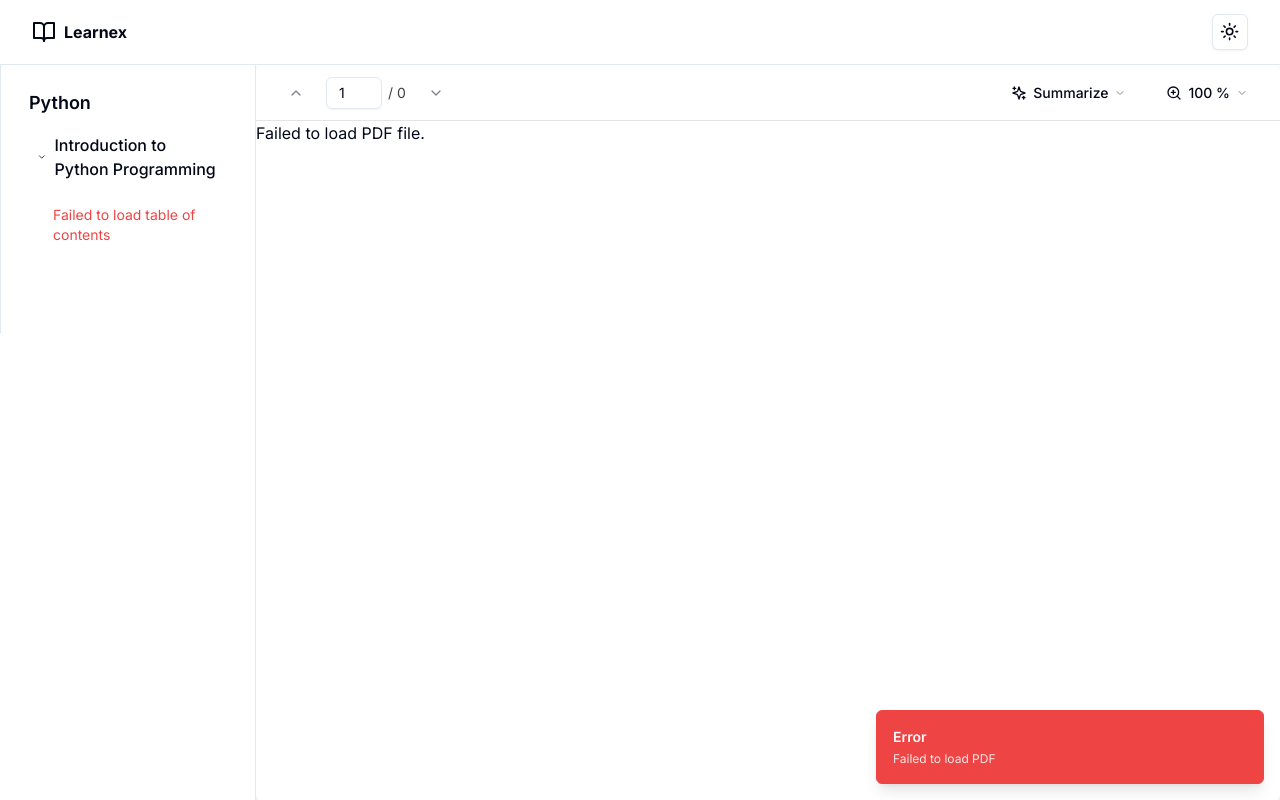
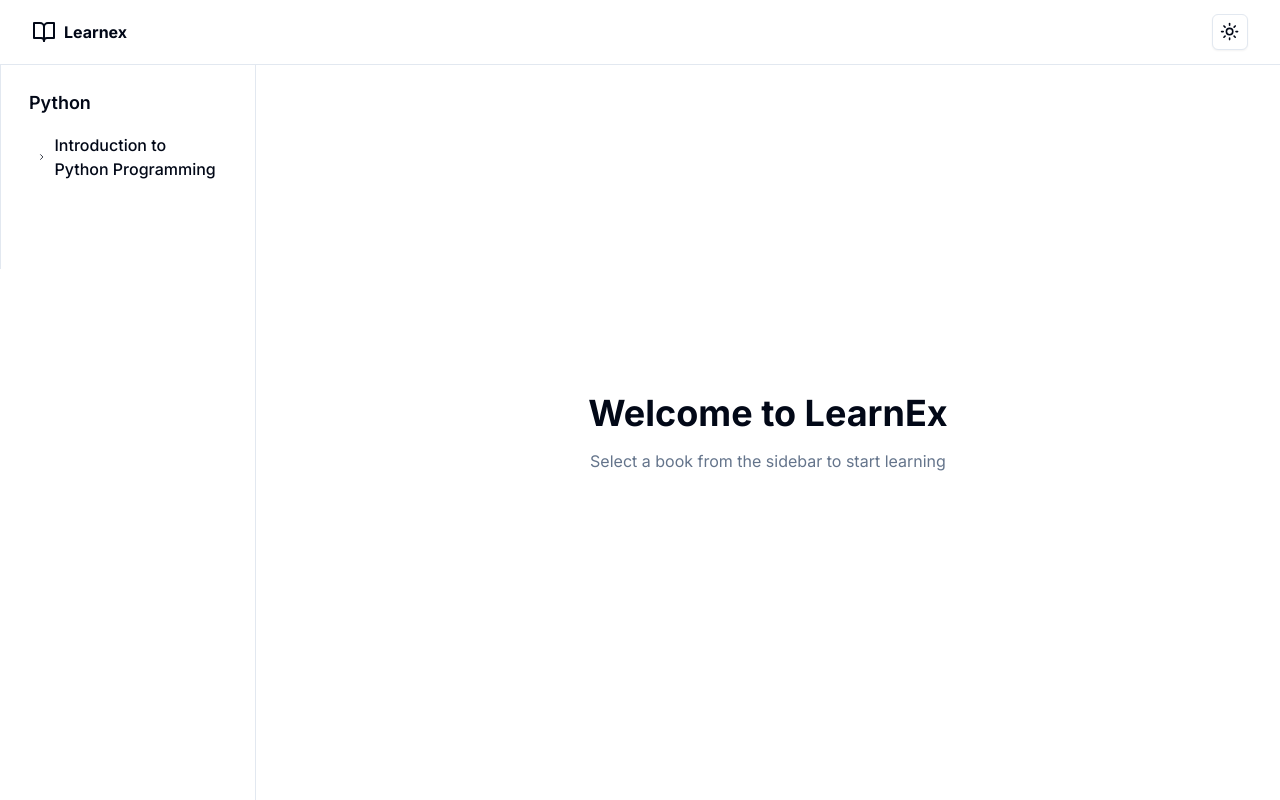
Before and after one commit to rajeshkumarblr/learnex.ai, a Next.js app in the folder learnex-app/: page / in a window 1280 px wide. Built offline with nearby package versions, Linux system fonts and the light colour scheme.

Commit message:
made changes to show a landing page and load book on demand

```diff
--- /dev/null
+++ b/learnex-app/app/books/[bookId]/page.tsx
@@ -0,0 +1,22 @@
+"use client";
+
+import PDFRenderer from "@/components/PDF/PDFRenderer";
+import { Suspense } from "react";
+import { Loader2 } from "lucide-react";
+
+export default function BookPage({ params }: { params: { bookId: string } }) {
+  const pdfUrl = `/pdfs/${params.bookId}.pdf`;
+
+  return (
+    <div className="flex-1 h-[calc(100vh-4rem)]">
+      <Suspense fallback={
+        <div className="flex items-center justify-center h-full">
+          <Loader2 className="animate-spin h-8 w-8" />
+          <span className="ml-2">Loading PDF...</span>
+        </div>
+      }>
+        <PDFRenderer url={pdfUrl} />
+      </Suspense>
+    </div>
+  );
+}
--- a/learnex-app/app/page.tsx
+++ b/learnex-app/app/page.tsx
@@ -3,21 +3,15 @@ import React, { Suspense } from "react";
 import PDFRenderer from "@/components/PDF/PDFRenderer";
 import { Loader2 } from "lucide-react";
 
-const HomePage = () => {
-  const pdfUrl = "/pdfs/python-programming-optimized.pdf";
-
+export default function HomePage() {
   return (
-    <div className="h-full">
-      <Suspense fallback={
-        <div className="flex items-center justify-center h-full">
-          <Loader2 className="animate-spin h-8 w-8" />
-          <span className="ml-2">Loading PDF...</span>
-        </div>
-      }>
-        <PDFRenderer url={pdfUrl} />
-      </Suspense>
+    <div className="flex-1 h-[calc(100vh-4rem)] flex items-center justify-center">
+      <div className="text-center space-y-4">
+        <h1 className="text-4xl font-bold">Welcome to LearnEx</h1>
+        <p className="text-muted-foreground">
+          Select a book from the sidebar to start learning
+        </p>
+      </div>
     </div>
   );
-};
-
-export default HomePage;
+}
--- a/learnex-app/components/CustomSidebar.tsx
+++ b/learnex-app/components/CustomSidebar.tsx
@@ -1,5 +1,6 @@
 "use client";
 import React, { useEffect, useState } from "react";
+import { useRouter, usePathname } from "next/navigation";
 import { SideBar, SideBarSection } from "@/components/ui/sideBar";
 import { pdfjs } from 'react-pdf';
 import SimpleBar from 'simplebar-react';
@@ -19,17 +20,36 @@ interface PDFRef {
 }
 
 const CustomSideBar = () => {
+  const router = useRouter();
+  const pathname = usePathname();
   const [toc, setToc] = useState<TOCItem[]>([]);
-  const [loading, setLoading] = useState(true);
+  const [loading, setLoading] = useState(false);
   const [error, setError] = useState<string | null>(null);
-  const [isExpanded, setIsExpanded] = useState(true);
+  const [isExpanded, setIsExpanded] = useState(false);
   const [expandedChapters, setExpandedChapters] = useState<{[key: number]: boolean}>({});
+  const [selectedBook, setSelectedBook] = useState<string | null>(null);
 
   useEffect(() => {
-    const loadTOC = async () => {
+    // Extract bookId from pathname
+    const match = pathname.match(/\/books\/(.+)$/);
+    const bookId = match ? match[1] : null;
+    setSelectedBook(bookId);
+
+    if (bookId) {
+      loadTOC(bookId);
+    } else {
+      // Reset states when no book is selected
+      setToc([]);
+      setError(null);
+      setExpandedChapters({});
+    }
+  }, [pathname]);
+
+  const loadTOC = async (bookId: string) => {
     try {
       setLoading(true);
-        const loadingTask = pdfjs.getDocument('/pdfs/python-programming-optimized.pdf');
+      setError(null);
+      const loadingTask = pdfjs.getDocument(`/pdfs/${bookId}.pdf`);
       const pdf = await loadingTask.promise;
 
       const outline = await pdf.getOutline();
@@ -83,9 +103,6 @@ const CustomSideBar = () => {
     }
   };
 
-    loadTOC();
-  }, []);
-
   const handleItemClick = (pageNumber: number) => {
     const element = document.querySelector(`[data-page-number="${pageNumber}"]`);
     if (element) {
@@ -103,6 +120,11 @@ const CustomSideBar = () => {
     }));
   };
 
+  const handleBookClick = (bookId: string) => {
+    router.push(`/books/${bookId}`);
+    setIsExpanded(true); // Expand when book is selected
+  };
+
   return (
     <div className="w-64 border-r bg-background h-[calc(100vh-4rem)] overflow-hidden flex flex-col">
       <SimpleBar
@@ -116,13 +138,16 @@ const CustomSideBar = () => {
             <div className="px-4 py-2">
               <div
                 className="flex items-center gap-2 cursor-pointer hover:bg-accent rounded-md p-2"
-                onClick={() => setIsExpanded(!isExpanded)}
+                onClick={() => {
+                  handleBookClick('python-programming-optimized');
+                  setIsExpanded(!isExpanded);
+                }}
               >
                 {isExpanded ? <ChevronDown size={16} /> : <ChevronRight size={16} />}
                 <span className="font-medium">Introduction to Python Programming</span>
               </div>
 
-              {isExpanded && (
+              {isExpanded && selectedBook && (
                 <div className="ml-2 mt-2">
                   {loading ? (
                     <div className="px-4 py-2 text-sm">Loading...</div>
@@ -133,15 +158,22 @@ const CustomSideBar = () => {
                       <div key={index} className="mb-1">
                         <div
                           className="flex items-center gap-2 cursor-pointer hover:bg-accent/50 rounded-md p-2 text-sm"
-                          onClick={() => toggleChapter(index)}
                         >
                           {item.items && item.items.length > 0 && (
-                            expandedChapters[index] ? <ChevronDown size={14} /> : <ChevronRight size={14} />
-                          )}
                             <span onClick={(e) => {
                               e.stopPropagation();
+                              toggleChapter(index);
+                            }}>
+                              {expandedChapters[index] ? <ChevronDown size={14} /> : <ChevronRight size={14} />}
+                            </span>
+                          )}
+                          <span
+                            onClick={(e) => {
+                              e.stopPropagation();
                               handleItemClick(item.pageNumber);
-                          }}>
+                            }}
+                            className="flex-1"
+                          >
                             {item.title}
                           </span>
                         </div>
@@ -154,7 +186,7 @@ const CustomSideBar = () => {
                                 className="py-1 text-sm hover:bg-accent/50 cursor-pointer rounded-md p-2"
                                 onClick={() => handleItemClick(subItem.pageNumber)}
                               >
-                                <span>{subItem.title}</span>
+                                {subItem.title}
                               </div>
                             ))}
                           </div>
```
Lines whose indentation alone changed are shown as unchanged.
